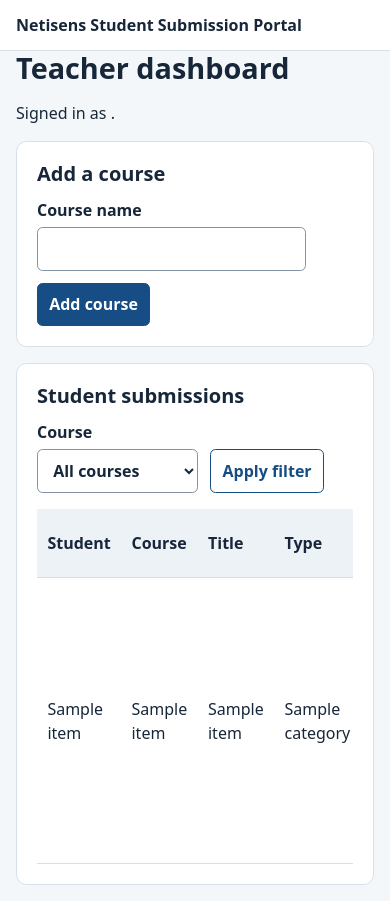
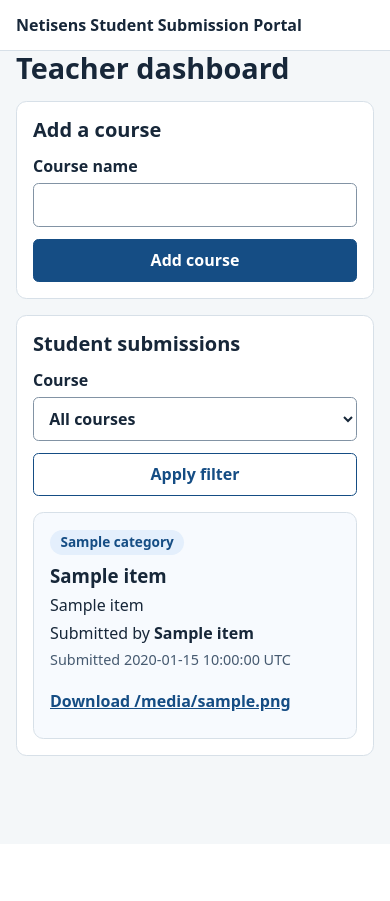
Before and after one commit to Torettosaviour17/Netisens-project-, a Flask app: template templates/teacher.html in a window 390 px wide. After the commit the page ends 756 px from the top, so only its background shows below. Run offline with Flask 3, Linux system fonts and the light colour scheme; the template is opened without the code that fills it: most values are stand-ins (such as "Sample title", 1, 10 or a date in 2020); some libraries are stand-ins or nearby versions.

Commit message:
Improve mobile submission dashboards

```diff
--- a/public/static/style.css
+++ b/public/static/style.css
@@ -19,11 +19,54 @@ button { justify-self: start; background: #154d84; color: white; border: 1px sol
 .secondary { background: white; color: #154d84; }
 a { color: #154d84; overflow-wrap: anywhere; }
 .notice { background: #e4effc; padding: .75rem 1rem; border-radius: .35rem; }
-.table-wrap { overflow-x: auto; margin-top: 1rem; }
-table { border-collapse: collapse; width: 100%; }
-th, td { text-align: left; padding: .65rem; border-bottom: 1px solid #d7e0e8; }
-th { background: #edf2f7; }
 
 .visibility-field { display: grid; gap: .3rem; }
 .visibility-row { display: flex; gap: .5rem; }
 .visibility-row input { min-width: 0; }
+
+.submission-grid {
+  display: grid;
+  grid-template-columns: repeat(auto-fit, minmax(min(100%, 16rem), 1fr));
+  gap: .8rem;
+  list-style: none;
+  padding: 0;
+  margin: 1rem 0 0;
+}
+.submission-card {
+  min-width: 0;
+  padding: 1rem;
+  border: 1px solid #d7e0e8;
+  border-radius: .65rem;
+  background: #f7fafe;
+  overflow-wrap: anywhere;
+}
+.submission-card h3 { margin: .6rem 0 .25rem; line-height: 1.3; }
+.submission-card p { margin: .25rem 0; }
+.submission-type {
+  display: inline-block;
+  border-radius: 1rem;
+  padding: .15rem .65rem;
+  background: #e4effc;
+  color: #154d84;
+  font-size: .85rem;
+  font-weight: 650;
+}
+.submission-date, .account-footer p { color: #465a70; font-size: .9rem; }
+.download-link { display: inline-block; margin-top: .35rem; padding: .55rem 0; font-weight: 650; }
+.account-footer {
+  display: flex;
+  flex-wrap: wrap;
+  align-items: center;
+  justify-content: space-between;
+  gap: .75rem;
+  border-top: 1px solid #d7e0e8;
+  padding: 1rem 0 1.5rem;
+}
+.account-footer p { margin: 0; overflow-wrap: anywhere; }
+.account-footer button { font-size: .9rem; }
+@media (max-width: 36rem) {
+  .card { padding: 1rem; }
+  .inline { display: grid; align-items: stretch; }
+  .inline button, .fields > button { width: 100%; }
+  input[type="file"] { min-width: 0; }
+}
--- a/templates/base.html
+++ b/templates/base.html
@@ -4,18 +4,12 @@
   <meta charset="utf-8">
   <meta name="viewport" content="width=device-width, initial-scale=1">
   <title>{% block title %}{% endblock %} | Netisens</title>
-  <link rel="stylesheet" href="{{ url_for('static', filename='style.css') }}">
+  <link rel="stylesheet" href="{{ url_for('static', filename='style.css', v='2') }}">
 </head>
 <body>
   <header class="topbar">
     <div class="wrap bar">
       <a class="brand" href="{{ url_for('login') }}">Netisens Student Submission Portal</a>
-      {% if g.user %}
-        <form method="post" action="{{ url_for('logout') }}">
-          <input type="hidden" name="csrf" value="{{ csrf }}">
-          <button class="secondary">Sign out</button>
-        </form>
-      {% endif %}
     </div>
   </header>
   <main class="wrap">
@@ -24,5 +18,16 @@
     {% endfor %}
     {% block content %}{% endblock %}
   </main>
+  {% if g.user %}
+  <footer class="wrap">
+    <div class="account-footer">
+      <p>Signed in as <strong>{{ g.user.name }}</strong></p>
+      <form method="post" action="{{ url_for('logout') }}">
+        <input type="hidden" name="csrf" value="{{ csrf }}">
+        <button class="secondary">Sign out</button>
+      </form>
+    </div>
+  </footer>
+  {% endif %}
 </body>
 </html>
--- /dev/null
+++ b/templates/submission_cards.html
@@ -0,0 +1,16 @@
+<ul class="submission-grid" role="list">
+  {% for item in records %}
+    <li class="submission-card">
+      <span class="submission-type">{{ item.category }}</span>
+      <h3>{{ item.title }}</h3>
+      <p>{{ item.course_name }}</p>
+      {% if show_student %}
+        <p>Submitted by <strong>{{ item.student_name }}</strong></p>
+      {% endif %}
+      <p class="submission-date">Submitted {{ item.submitted_at }} UTC</p>
+      {% if show_student %}
+        <a class="download-link" href="{{ url_for('download', submission_id=item.id) }}">Download {{ item.original_filename }}</a>
+      {% endif %}
+    </li>
+  {% endfor %}
+</ul>
--- a/templates/teacher.html
+++ b/templates/teacher.html
@@ -2,7 +2,6 @@
 {% block title %}Teacher dashboard{% endblock %}
 {% block content %}
 <h1>Teacher dashboard</h1>
-<p>Signed in as {{ g.user.name }}.</p>
 <section class="card">
   <h2>Add a course</h2>
   <form method="post" class="inline">
@@ -25,20 +24,9 @@
     <button class="secondary">Apply filter</button>
   </form>
   {% if submissions %}
-  <div class="table-wrap">
-    <table aria-label="Student submissions">
-      <thead><tr><th>Student</th><th>Course</th><th>Title</th><th>Type</th><th>Submitted (UTC)</th><th>File</th></tr></thead>
-      <tbody>
-        {% for item in submissions %}
-          <tr>
-            <td>{{ item.student_name }}</td><td>{{ item.course_name }}</td><td>{{ item.title }}</td>
-            <td>{{ item.category }}</td><td>{{ item.submitted_at }}</td>
-            <td><a href="{{ url_for('download', submission_id=item.id) }}">Download {{ item.original_filename }}</a></td>
-          </tr>
-        {% endfor %}
-      </tbody>
-    </table>
-  </div>
+  {% with records=submissions, show_student=true %}
+    {% include "submission_cards.html" %}
+  {% endwith %}
   {% else %}<p>No submissions for this selection.</p>{% endif %}
 </section>
 {% endblock %}
```
Also changed, not shown: templates/student.html (+3 -11 lines).
